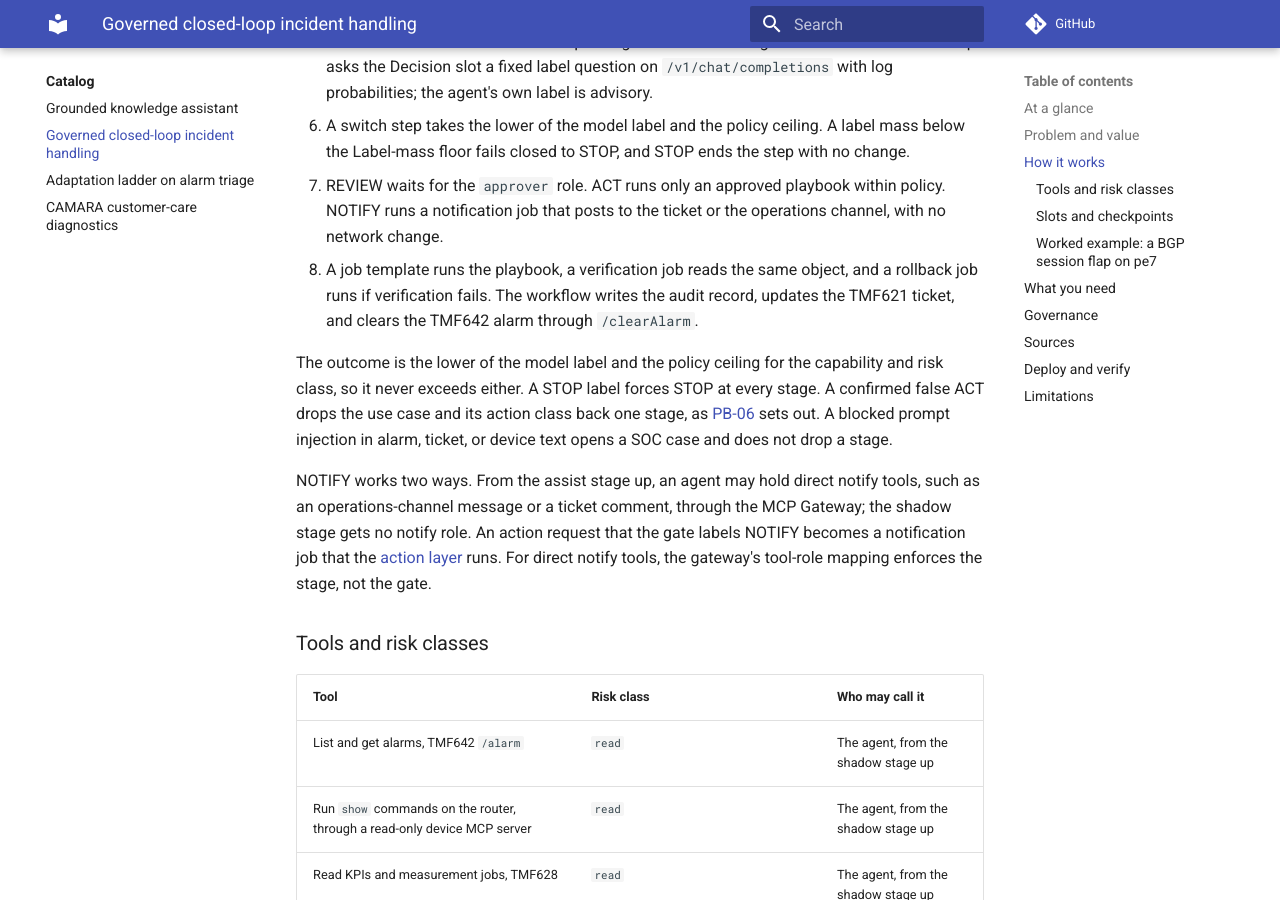
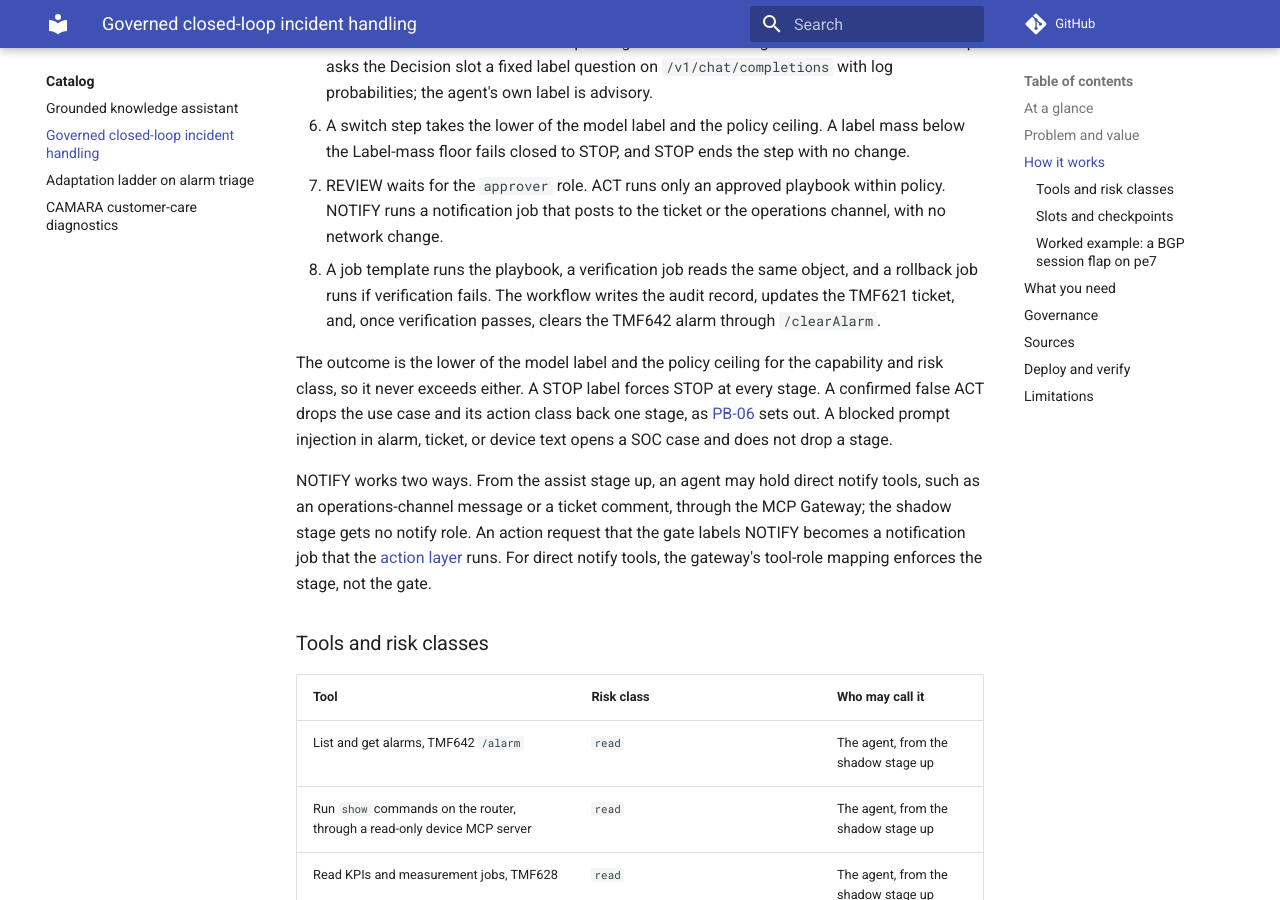
Before and after one commit to ravisharma5/otel-telco-blueprints, an MkDocs documentation site: the page built from catalog/agentic-operations/closed-loop-incident-handling/README.md, in a window 1280 px wide and 900 px high, scrolled down 2536 px. Built offline with MkDocs 1.6.1 and Material for MkDocs 9.7.7, drawn with Linux system fonts in a browser that asks for light colours; comment, search, counter and statistics services are not loaded; some of the changed text lies outside the part shown.

Commit message:
docs(catalog): gate the alarm clear as a step of the approved playbook run
The closed-loop page cleared the TMF642 alarm with no Governance row, so a
reader couldn't tell whether the clear bypassed the gate. The clear now runs
only after verification passes, and a Governance row ties it to the outcome
and approval of the playbook it belongs to.

```diff
--- a/catalog/agentic-operations/closed-loop-incident-handling/README.md
+++ b/catalog/agentic-operations/closed-loop-incident-handling/README.md
@@ -67,7 +67,7 @@ flowchart TD
 5. Action orchestration checks the request against the decision gate schema. A REST API step asks the Decision slot a fixed label question on `/v1/chat/completions` with log probabilities; the agent's own label is advisory.
 6. A switch step takes the lower of the model label and the policy ceiling. A label mass below the Label-mass floor fails closed to STOP, and STOP ends the step with no change.
 7. REVIEW waits for the `approver` role. ACT runs only an approved playbook within policy. NOTIFY runs a notification job that posts to the ticket or the operations channel, with no network change.
-8. A job template runs the playbook, a verification job reads the same object, and a rollback job runs if verification fails. The workflow writes the audit record, updates the TMF621 ticket, and clears the TMF642 alarm through `/clearAlarm`.
+8. A job template runs the playbook, a verification job reads the same object, and a rollback job runs if verification fails. The workflow writes the audit record, updates the TMF621 ticket, and, once verification passes, clears the TMF642 alarm through `/clearAlarm`.
 
 The outcome is the lower of the model label and the policy ceiling for the capability and risk class, so it never exceeds either. A STOP label forces STOP at every stage. A confirmed false ACT drops the use case and its action class back one stage, as [PB-06](../../../platform/safety-autonomy-gating/README.md#staged-autonomy) sets out. A blocked prompt injection in alarm, ticket, or device text opens a SOC case and does not drop a stage.
 
@@ -155,6 +155,7 @@ Each action request passes the [decision gate](../../../architecture/decision-ga
 | Comment on or acknowledge the TMF642 alarm, `notify` | NOTIFY, from the assist stage up | None | [Recorded by your legal team in the classification record](../../../platform/compliance-operating-model/README.md) |
 | BGP soft reset, `write_low` | REVIEW from the recommend stage up, then ACT within policy once the act stage is earned | The `approver` role while the outcome is REVIEW | [Recorded by your legal team in the classification record](../../../platform/compliance-operating-model/README.md) |
 | Drain traffic, `write_high` | REVIEW, from the recommend stage up | The `approver` role | [Recorded by your legal team in the classification record](../../../platform/compliance-operating-model/README.md) |
+| Clear the TMF642 alarm, a step of the approved playbook run | The playbook's outcome; runs only after verification passes | The playbook's approval | [Recorded by your legal team in the classification record](../../../platform/compliance-operating-model/README.md) |
 | Any action the label marks STOP | STOP | None | [Recorded by your legal team in the classification record](../../../platform/compliance-operating-model/README.md) |
 
 | Parameter | What it controls | Who sets it | How to calibrate |
```
Also changed, not shown: other parts of catalog/agentic-operations/closed-loop-incident-handling/README.md (+2 -2 lines).
